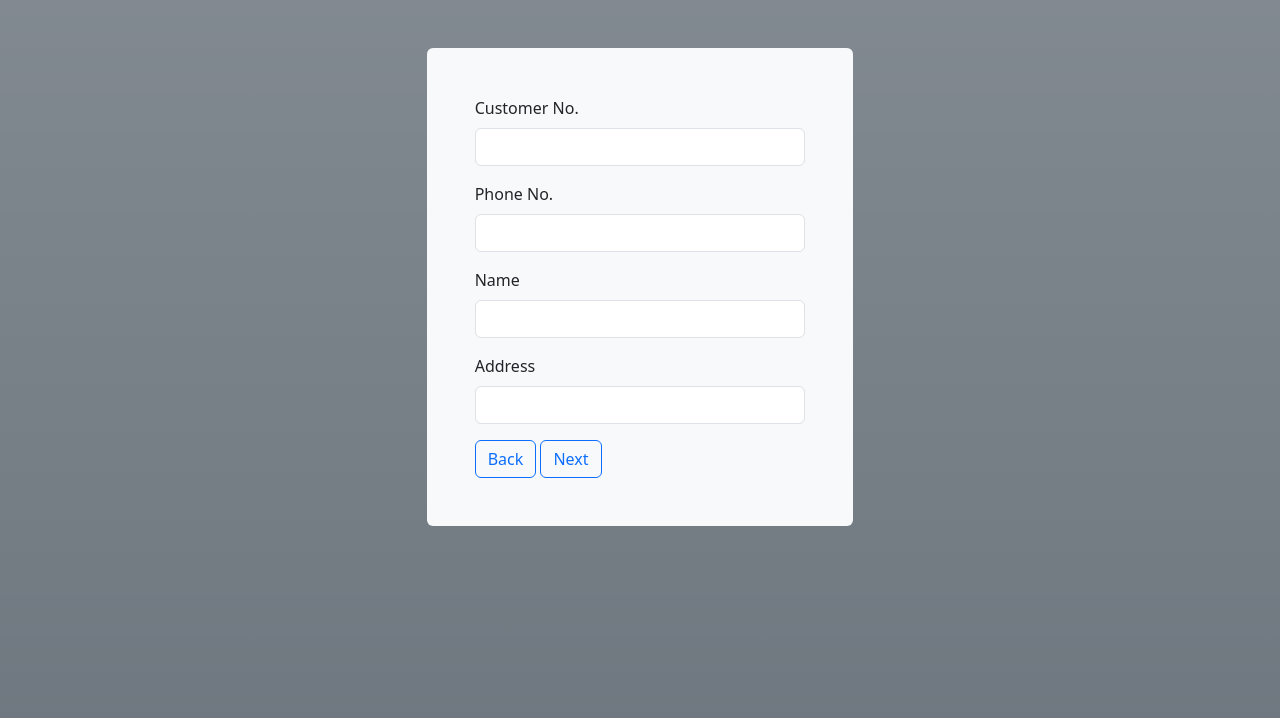
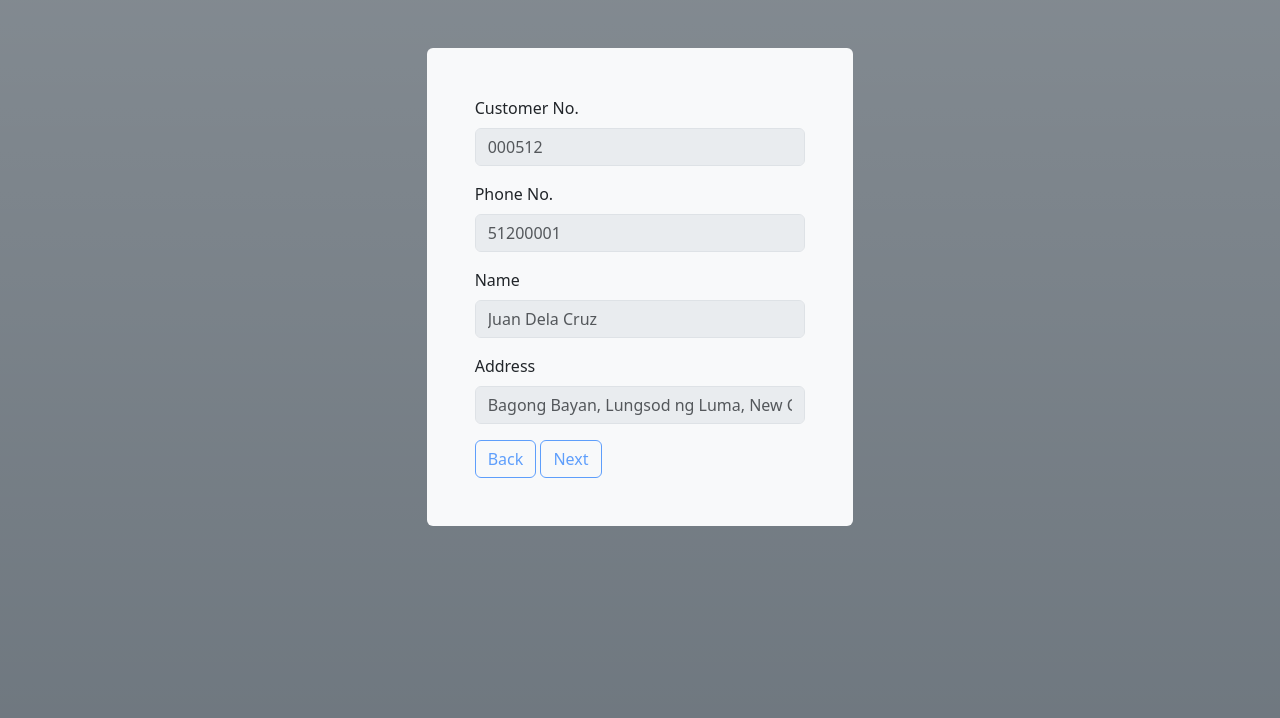
Before and after one commit to lorrenhoj/intelcoPayment, a Django app: page /info/ in a window 1280 px wide. Shown: the top 718 px of the page. Run offline with Django 4.2, Linux system fonts and the light colour scheme.

Commit message:
Disable forms info

```diff
--- a/website/templates/info.html
+++ b/website/templates/info.html
@@ -4,21 +4,22 @@
 
 <div class="container col-md-4 p-5 my-5 bg-light rounded ">
     <form>
+      <fieldset disabled>
       <div class="mb-3">
         <label for="exampleInputEmail1" class="form-label">Customer No.</label>
-        <input type="text" class="form-control" id="exampleInputEmail1" aria-describedby="emailHelp">
+        <input type="text" class="form-control" id="exampleInputEmail1" aria-describedby="emailHelp" placeholder="000512">
       </div>
       <div class="mb-3">
         <label for="exampleInputPassword1" class="form-label">Phone No.</label>
-        <input type="text" class="form-control" id="exampleInputPassword1">
+        <input type="text" class="form-control" id="exampleInputPassword1" placeholder="51200001">
       </div>
       <div class="mb-3">
         <label for="exampleInputPassword1" class="form-label">Name</label>
-        <input type="text" class="form-control" id="exampleInputPassword1">
+        <input type="text" class="form-control" id="exampleInputPassword1" placeholder="Juan Dela Cruz">
       </div>
       <div class="mb-3">
         <label for="exampleInputPassword1" class="form-label">Address</label>
-        <input type="text" class="form-control" id="exampleInputPassword1">
+        <input type="text" class="form-control" id="exampleInputPassword1" placeholder="Bagong Bayan, Lungsod ng Luma, New City">
       </div>
       <a class="btn btn-outline-primary" href="{% url 'home' %}">
       Back
@@ -26,6 +27,7 @@
       <a class="btn btn-outline-primary" href="{% url 'method' %}">
       Next
       </a>
+    </fieldset>
     </form>
     </div>
 
```
